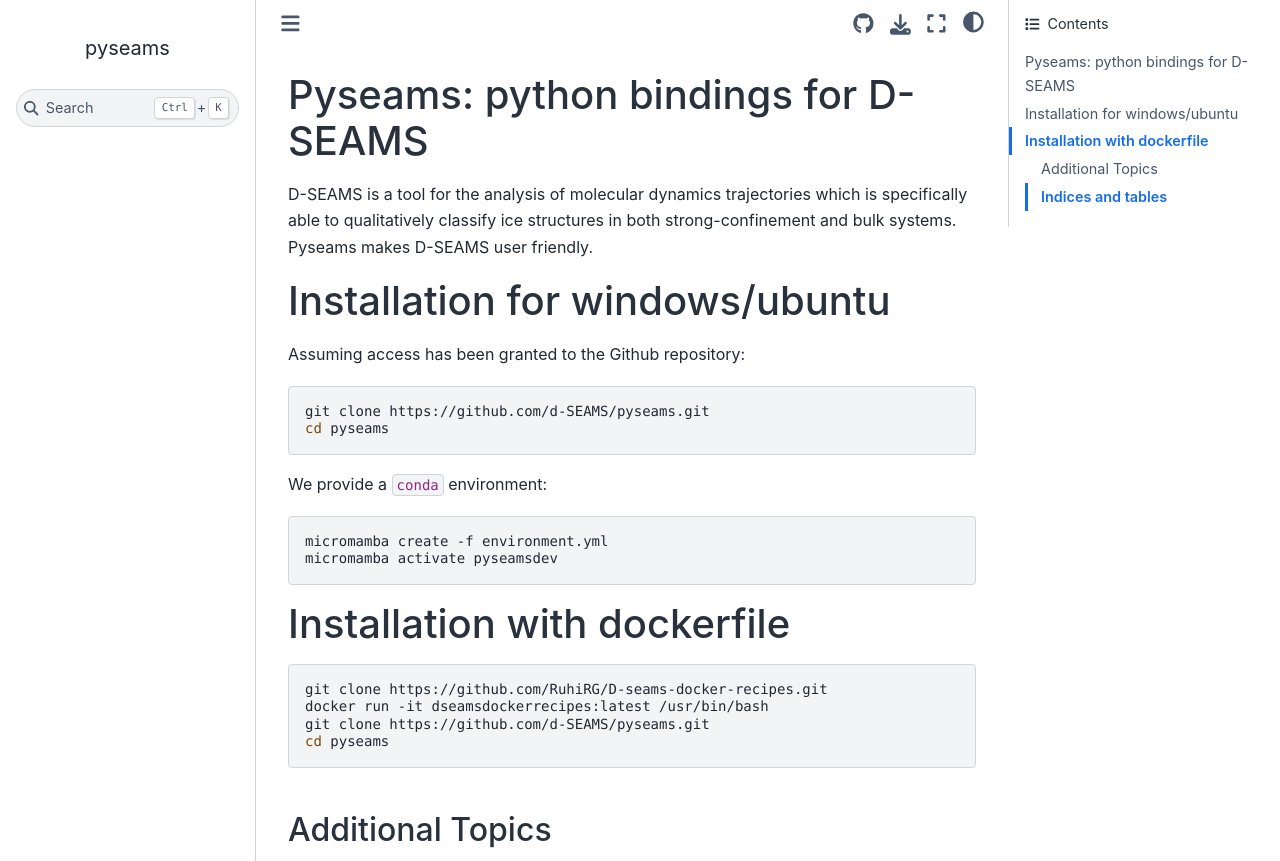
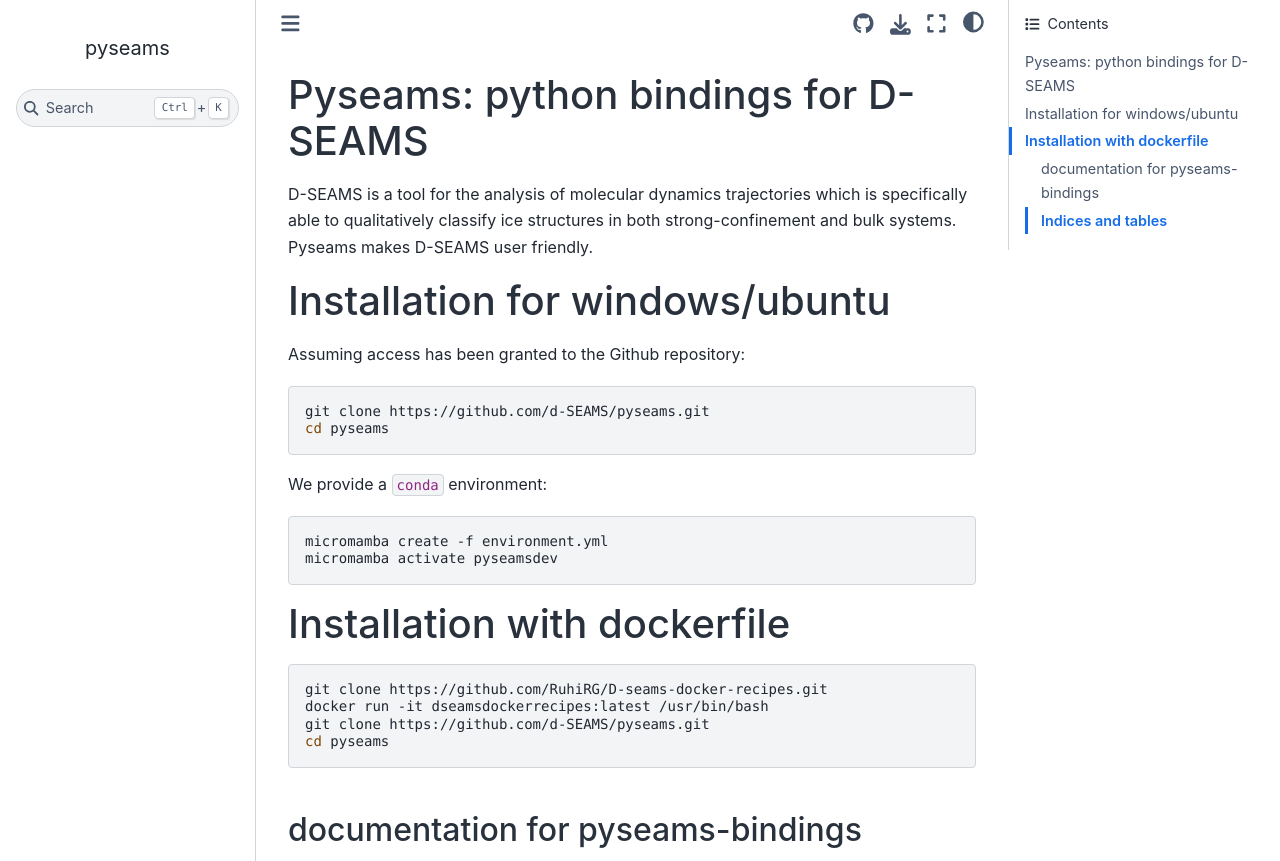
Before and after one commit to d-SEAMS/PydSEAMSlib, a Sphinx documentation site: the page built from docs/source/index.md, in a window 1280 px wide and 1244 px high, cut to the strip 0-861 px from the top of the window. Built offline with Sphinx 7.4.7 and the Sphinx Book theme 1.1.4, drawn with Linux system fonts in a browser that asks for light colours.

Commit message:
ENH: complete documentation for pyseams-binding

````diff
--- a/docs/source/conf.py
+++ b/docs/source/conf.py
@@ -29,6 +29,7 @@
     "sphinxcontrib.spelling",
     "sphinx.ext.autosummary",
     "sphinx.ext.autodoc",
+    "sphinx.ext.napoleon",
 ]
 autosummary_generate = True
 
--- a/docs/source/index.md
+++ b/docs/source/index.md
@@ -27,7 +27,7 @@
 
 
 
-## Additional Topics
+## documentation for pyseams-bindings
 
 ```{toctree}
 :maxdepth: 2
````
Also changed, not shown: 1 other file.
